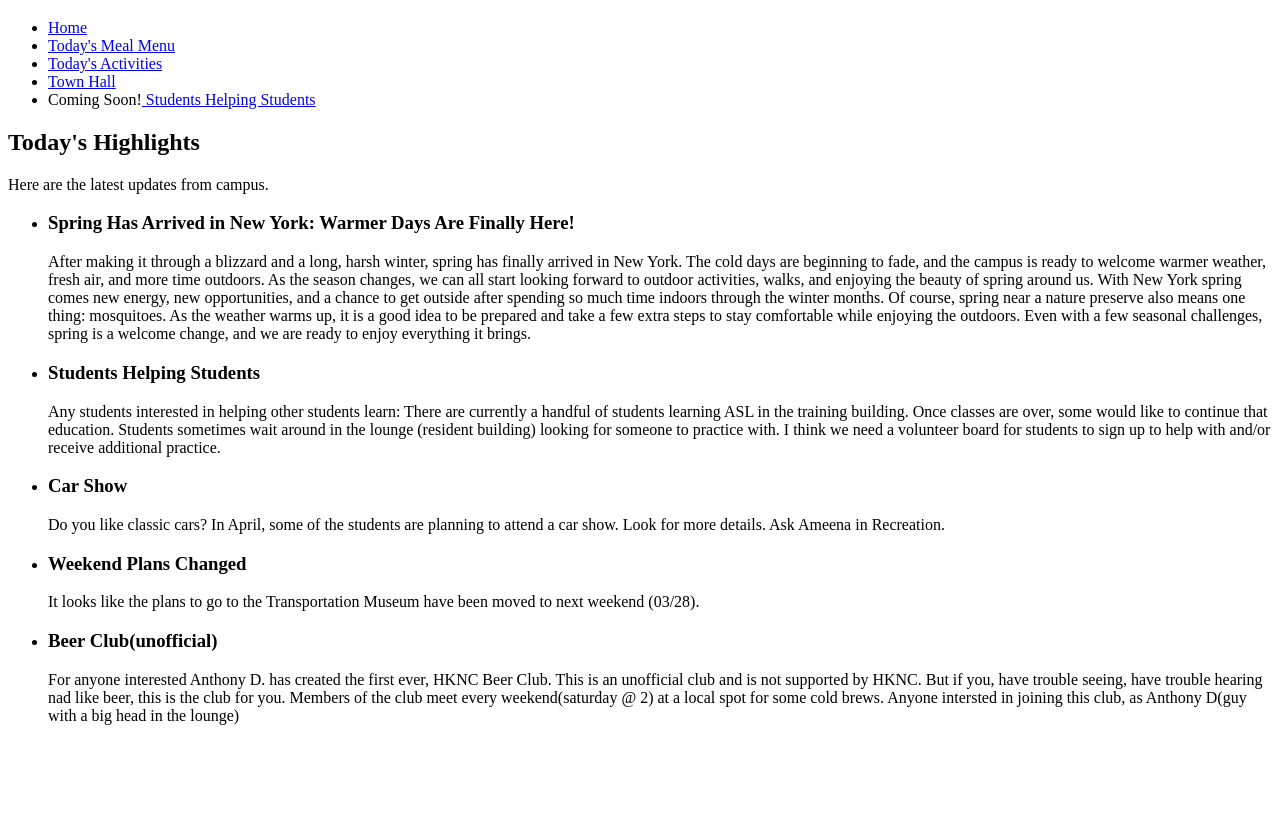
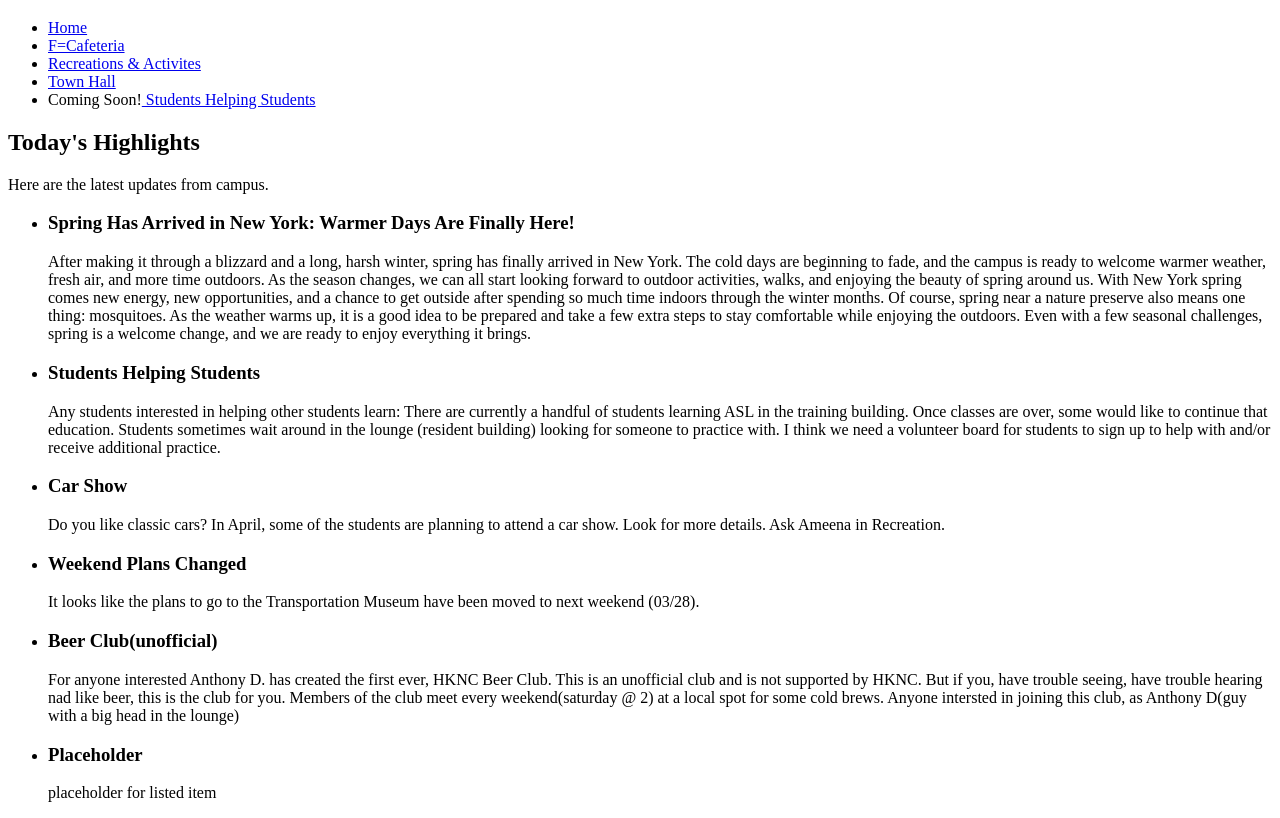
Before and after one commit to Clemzon/HKNC_Today, a plain HTML site: page index.html in a window 1280 px wide. Shown: the part 61-879 px from the top of the page. Before the commit the page ends 802 px from the top, so only its background shows below. Drawn offline with Linux system fonts and the light colour scheme.

Commit message:
updates to both the index.html as well as the activites page. Added links(not sigh-up).

```diff
--- a/index.html
+++ b/index.html
@@ -13,8 +13,8 @@
   <nav aria-label="Main navigation">
     <ul>
       <li><a href="./index.html">Home</a></li>
-      <li><a href="./pages/todays_menu.html">Today's Meal Menu</a></li>
-      <li><a href="./pages/todays_activities.html">Today's Activities</a></li>
+      <li><a href="./pages/todays_menu.html">F=Cafeteria</a></li>
+      <li><a href="./pages/todays_activities.html">Recreations & Activites</a></li>
       <li><a href="./pages/thc_page.html">Town Hall</a></li>
     <li>Coming Soon!<a href=".//pages/bulletin_board.html"> Students Helping Students</a></li>
     </ul>
@@ -56,6 +56,10 @@ Even with a few seasonal challenges, spring is a welcome change, and we are read
           <h3>Beer Club(unofficial)</h3>
           <p>For anyone interested Anthony D. has created the first ever, HKNC Beer Club. This is an unofficial club and is not supported by HKNC. But if you, have trouble seeing, have trouble hearing nad like beer, this is the club for you. Members of the club meet every weekend(saturday @ 2) at a local spot for some cold brews. Anyone intersted in joining this club, as Anthony D(guy with a big head in the lounge)</p>
         </li>
+      <li>
+        <h3>Placeholder</h3>
+        <p>placeholder for listed item</p>
+      </li>
       </ul>
     </section>
   </main>
```
Also changed, not shown: pages/todays_activities.html (+2 -2 lines).
